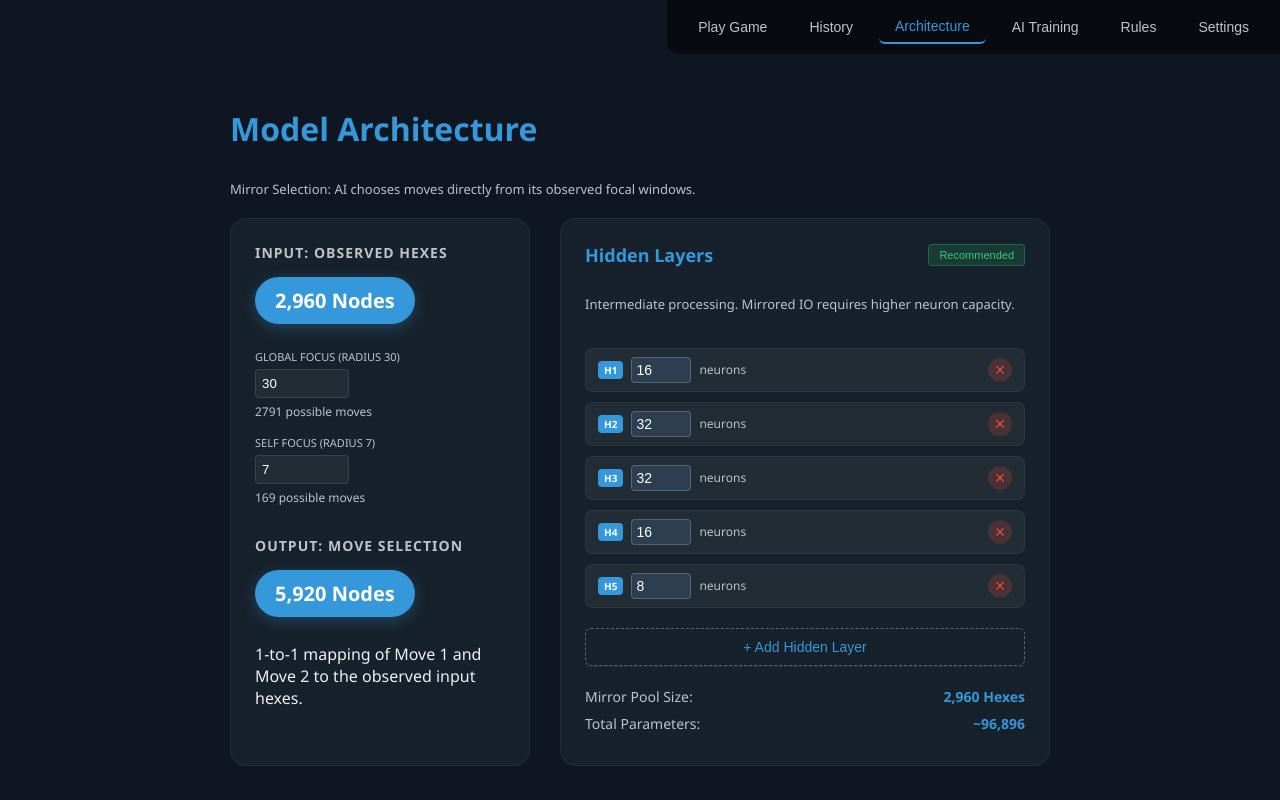
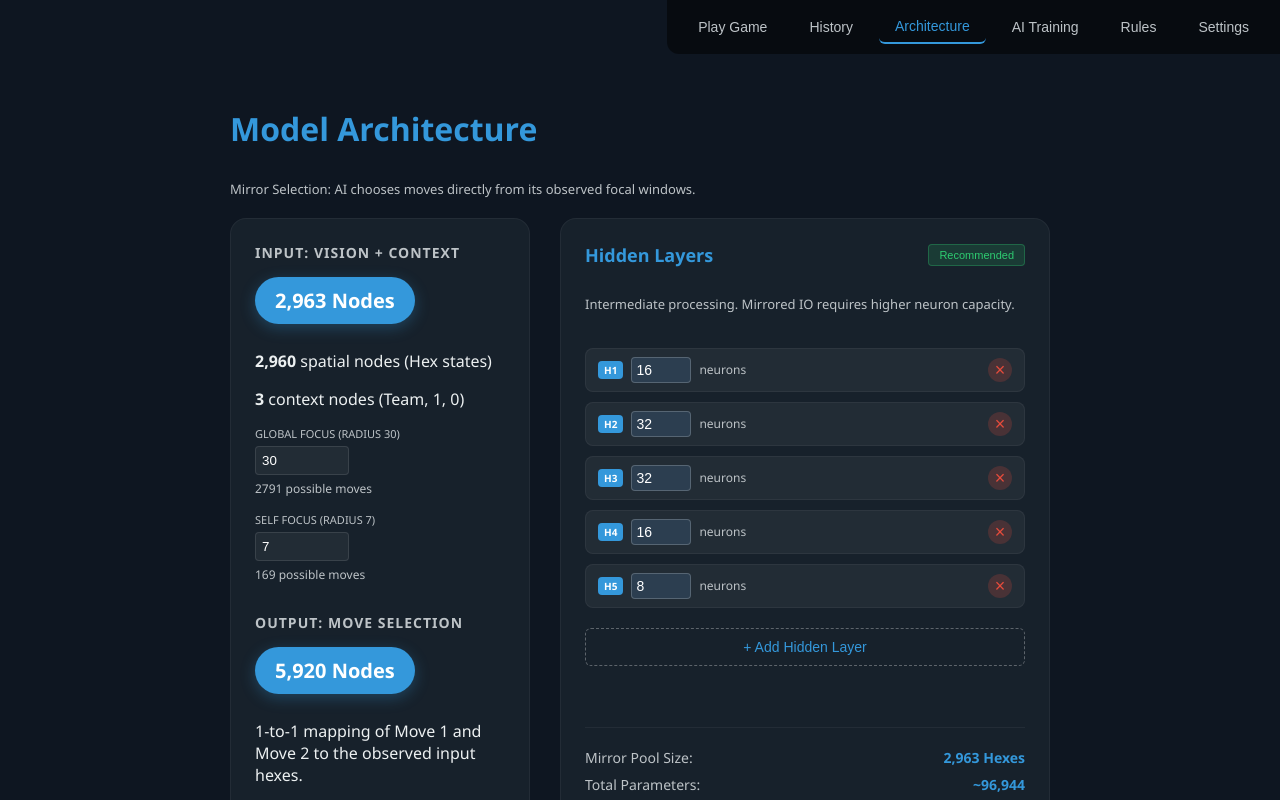
Before and after one commit to MicahWade/Hex-a-Gon-AI, a React (Vite) app: page / in a window 1280 px wide. Both pictures are taken after a click on the button "Architecture". Built offline with nearby package versions, Linux system fonts and the light colour scheme.

Commit message:
feat: add Team, Constant 1, and Constant 0 context nodes to AI architecture

```diff
--- a/src/components/ModelConfig.tsx
+++ b/src/components/ModelConfig.tsx
@@ -14,11 +14,13 @@ export const ModelConfig: React.FC<Props> = ({ layers, setLayers }) => {
   // Focal Window B (Self)
   const selfHexes = 3 * selfRadius * (selfRadius + 1) + 1;
 
-  // Input: State of observed hexes
-  const INPUT_NODES = globalHexes + selfHexes;
+  // Input: State of observed hexes + 3 Context nodes (Team, Const 1, Const 0)
+  const HEX_INPUTS = globalHexes + selfHexes;
+  const CONTEXT_INPUTS = 3;
+  const INPUT_NODES = HEX_INPUTS + CONTEXT_INPUTS;
 
   // Output: Mirror selection of the observed hexes for 2 moves
-  const OUTPUT_NODES = INPUT_NODES * 2;
+  const OUTPUT_NODES = HEX_INPUTS * 2;
 
   const updateLayer = (index: number, val: number) => {
     const newLayers = [...layers];
@@ -62,8 +64,10 @@ export const ModelConfig: React.FC<Props> = ({ layers, setLayers }) => {
       <div className="config-layout">
         <section className="fixed-layers card">
           <div className="layer-type-group">
-            <h3>Input: Observed Hexes</h3>
+            <h3>Input: Vision + Context</h3>
             <div className="fixed-node-badge">{INPUT_NODES.toLocaleString()} Nodes</div>
+            <p><strong>{HEX_INPUTS.toLocaleString()}</strong> spatial nodes (Hex states)</p>
+            <p><strong>{CONTEXT_INPUTS}</strong> context nodes (Team, 1, 0)</p>
 
             <div className="mini-input">
               <label>Global Focus (Radius {focalRadius})</label>
```
